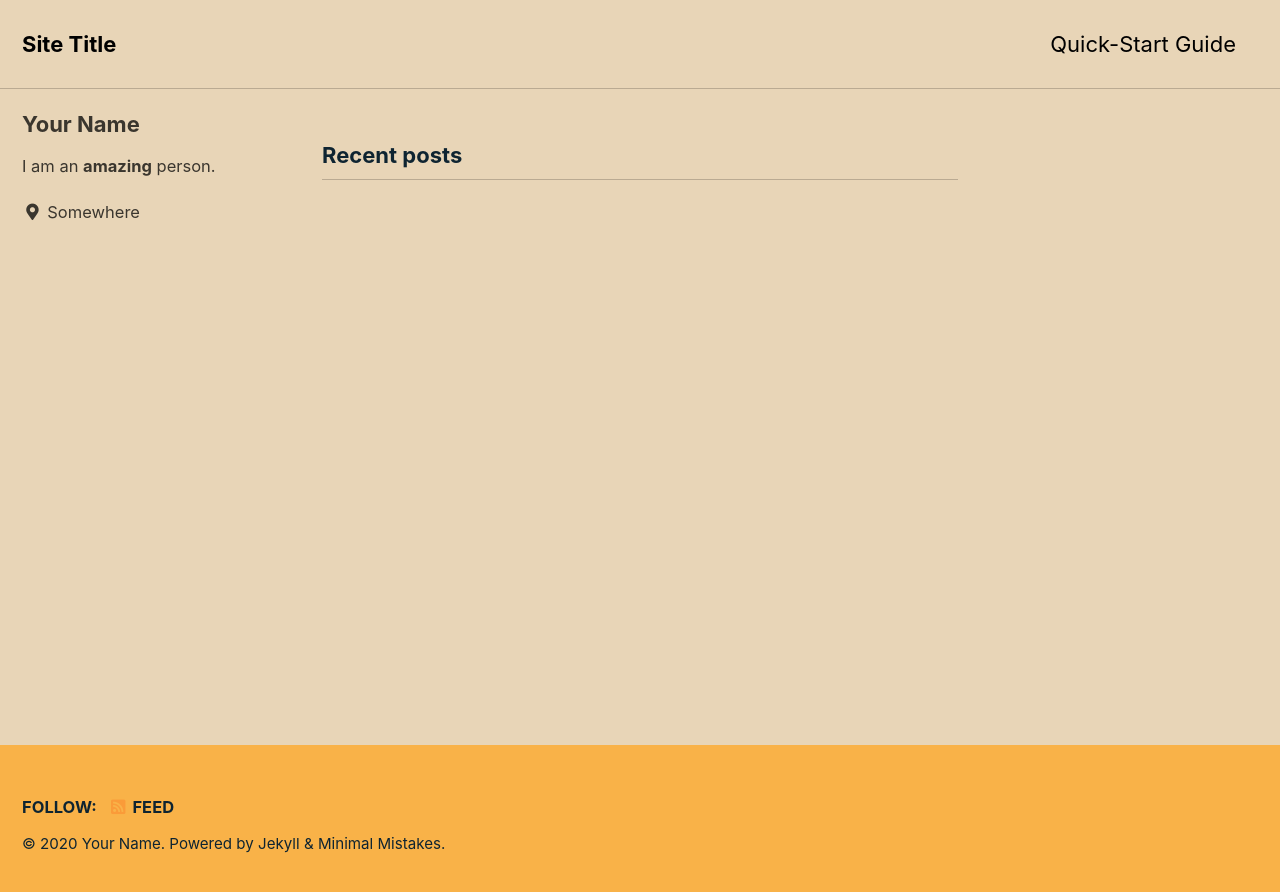
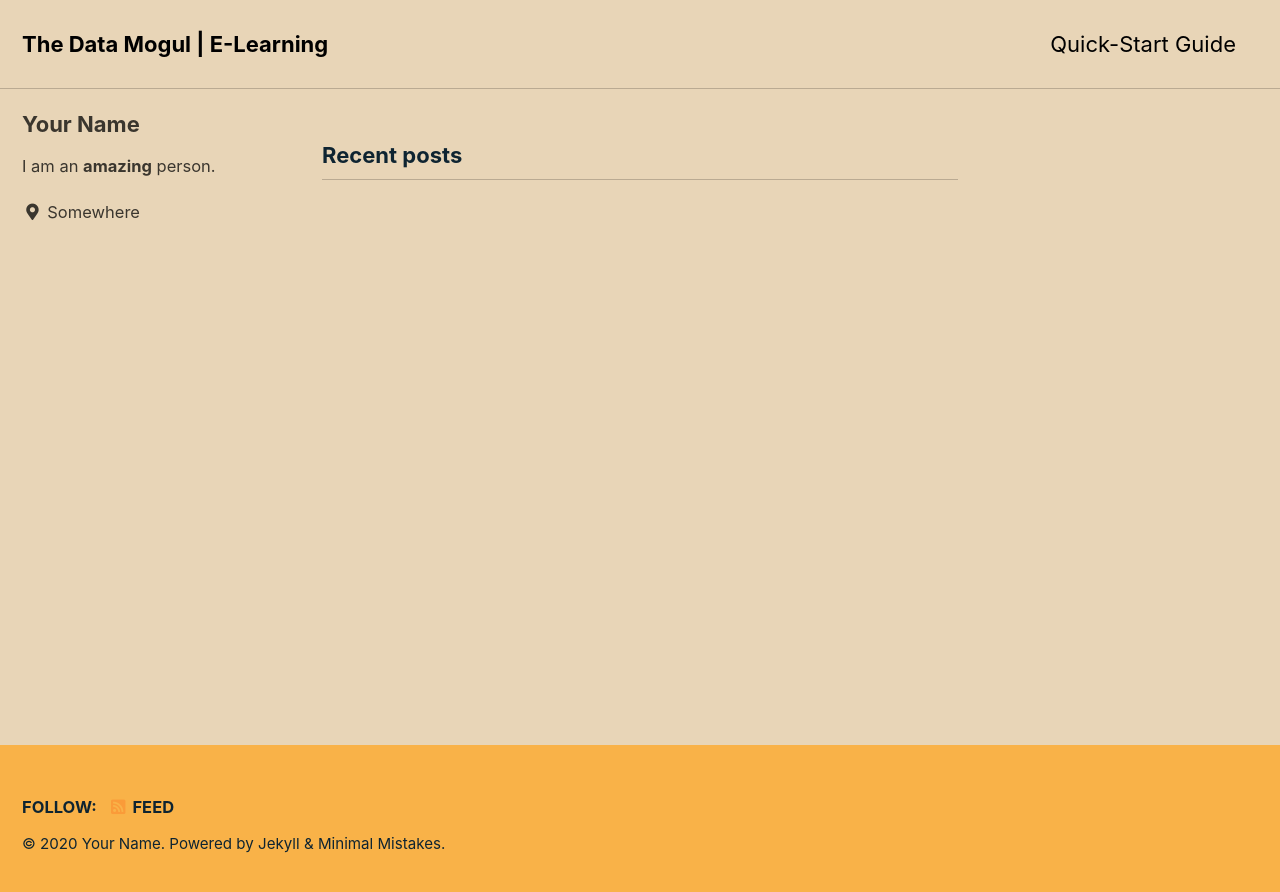
Before and after one commit to the-data-mogul/the-data-mogul4, a Jekyll site: the page built from index.html, in a window 1280 px wide. Shown: the top 892 px of the page. Built offline with Jekyll 4.4.1, drawn with Linux system fonts in a browser that asks for light colours; cached includes are drawn as plain includes; the list of posts is cut into pages by our own code.

Commit message:
Update _config.yml

```diff
--- a/_config.yml
+++ b/_config.yml
@@ -17,7 +17,7 @@ minimal_mistakes_skin    : "sunrise" # "air", "aqua", "contrast", "dark", "dirt"
 
 # Site Settings
 locale                   : "en-US"
-title                    : "Site Title"
+title                    : "The Data Mogul | E-Learning"
 title_separator          : "-"
 subtitle                 : # site tagline that appears below site title in masthead
 name                     : "Your Name"
```
